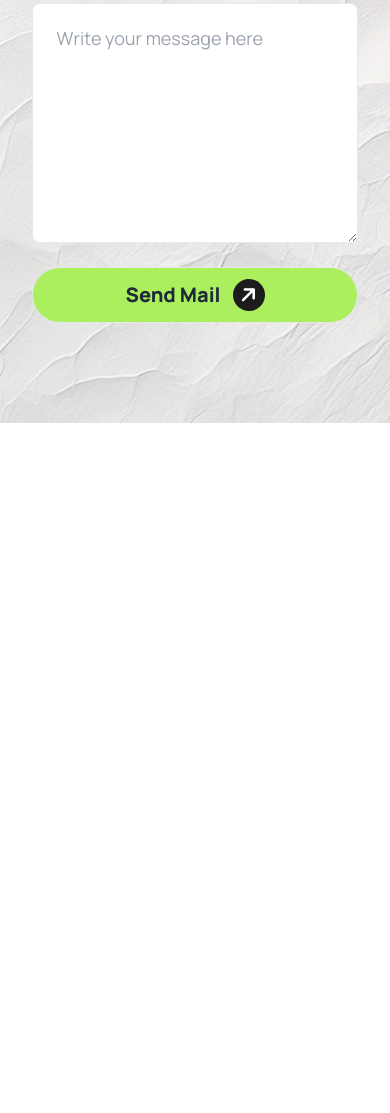
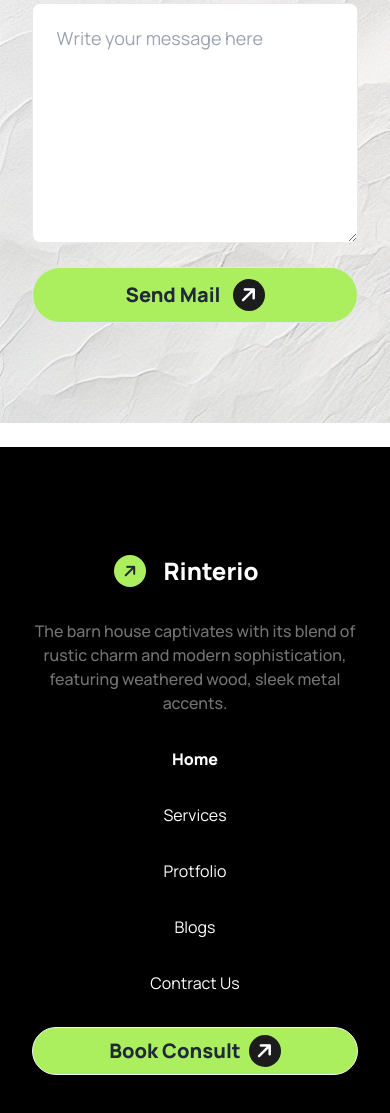
Before and after one commit to Md-Sifat-code/Buy-House-Website-Assignment-3, a plain HTML site: page index.html in a window 390 px wide. Shown: the part 8510-9623 px from the top of the page. Before the commit the page ends 8933 px from the top, so only its background shows below. Drawn offline with nearby package versions, Linux system fonts and the light colour scheme.

Commit message:
Added the footer part with responsive fully

```diff
--- a/index.html
+++ b/index.html
@@ -390,6 +390,40 @@
       </div>
     </section>
 
+    <!-- footer -->
+     <footer class="mt-6 bg-black">
+      <div class="container mx-auto flex flex-col justify-center items-center pt-[100px] pb-[100px]">
+        <div class="flex flex-col justify-center items-center">
+            <div class="navbar-start flex justify-center items-center">
+            <div class="flex justify-center items-center w-8 h-8 rounded-[32px] bg-[#ABEF5F]"><i class="fa-solid fa-arrow-right -rotate-45"></i></div>
+
+            <a class="btn btn-ghost text-2xl md:text-4xl font-extrabold text-white">Rinterio</a>
+            </div>
+
+            <p class="text-center font-medium text-[14.px] sm;text-[16px] text-[#737373] mt-6 w-[335px] sm:w-auto">The barn house captivates with its blend of rustic charm and modern sophistication,<br> featuring weathered wood, sleek metal accents.</p>
+
+        </div>
+        <!-- footer nav -->
+        <div class=" mt-8 sm:mt-11">
+          <ul class=" flex flex-col sm:flex-row justify-center items-center text-center gap-8 sm:gap-28 px-1 ">
+              <li><a class="text-[16px] font-extrabold text-[#fffdfd] text-center">Home</a></li>
+              <li><a class="text-[16px] font-normal text-[#ffffff] text-center">Services</a></li>
+              <li class="text-white text-center"><a>Protfolio</a></li>
+              <li class="text-white text-center"><a>Blogs</a></li>
+              <li class="text-white text-center"><a>Contract Us</a></li>
+          </ul>
+        </div>
+        <div class="w-full p-8 sm:p-12 flex justify-center items-center">
+          <a class="btn font-extrabold text-[20px] bg-[#ABEF5F] rounded-[32px] w-full sm:w-auto ">Book Consult
+            <div class="flex justify-center items-center w-8 h-8 rounded-[32px] bg-[#1C1C1C]"><i class="fa-solid fa-arrow-right text-white -rotate-45"></i></div>
+          </a>
+        </div>
+
+      </div>
+     </footer>
+
+
+
 </body>
 
 </html>
```
